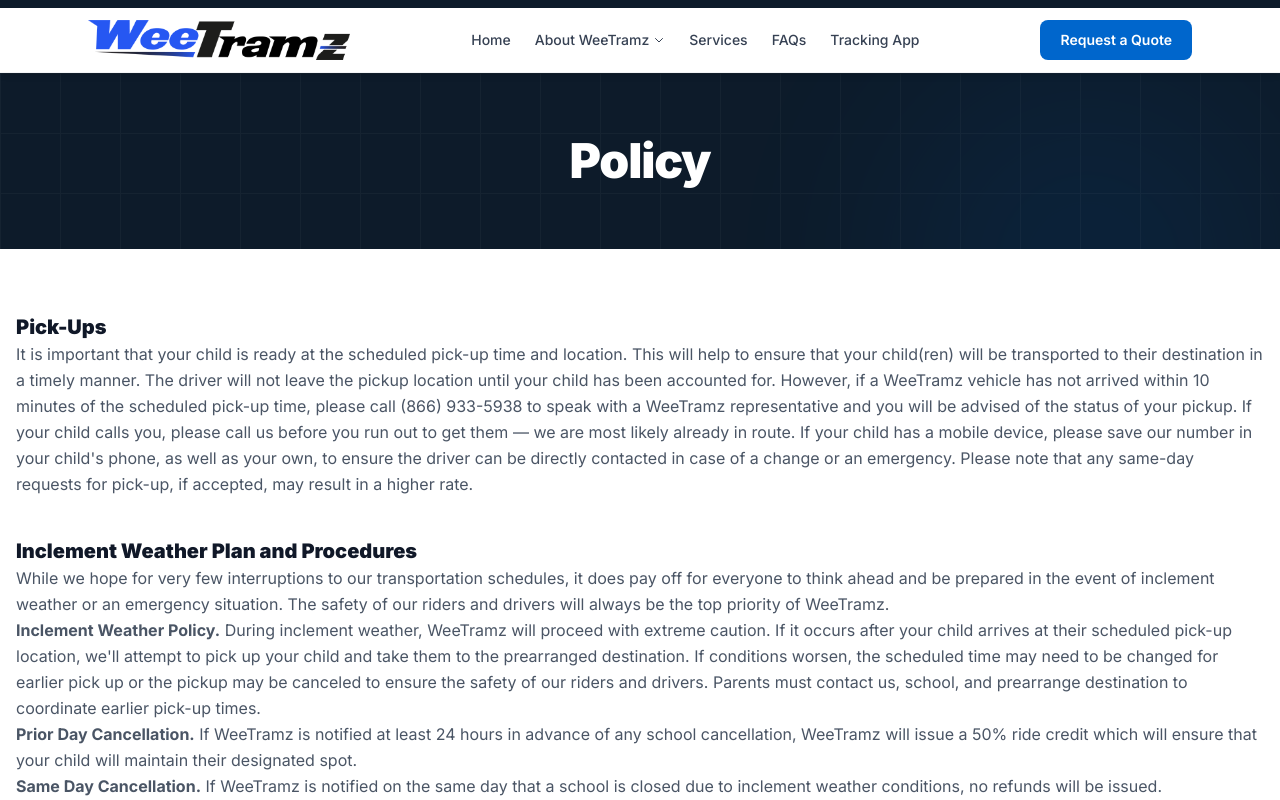
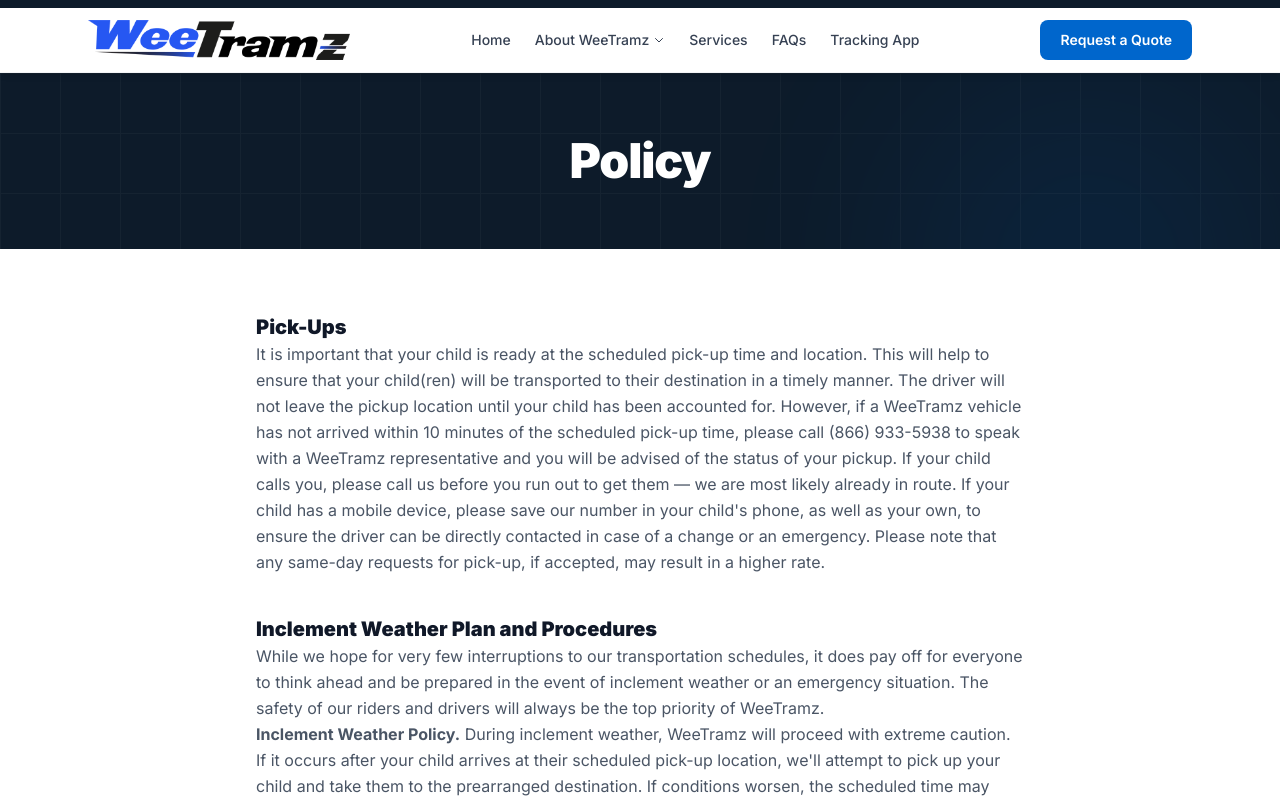
Before and after one commit to tramzbmw-alt/weetramz-website, a Next.js app: page /about/policy in a window 1280 px wide. Shown: the top 800 px of the page. Built offline with nearby package versions, Linux system fonts and the light colour scheme.

Commit message:
Fix Policy page margins

```diff
--- a/app/about/policy/page.tsx
+++ b/app/about/policy/page.tsx
@@ -12,7 +12,7 @@
     <>
       <PageHero title="Policy" />
       <section className="py-16 px-4 bg-white">
-        <div className="max-w-3xl mx-auto prose prose-gray max-w-none">
+        <div className="max-w-3xl mx-auto">
 
           <h2 className="text-xl font-black text-gray-900 mt-0">Pick-Ups</h2>
           <p className="text-gray-600 leading-relaxed">It is important that your child is ready at the scheduled pick-up time and location. This will help to ensure that your child(ren) will be transported to their destination in a timely manner. The driver will not leave the pickup location until your child has been accounted for. However, if a WeeTramz vehicle has not arrived within 10 minutes of the scheduled pick-up time, please call (866) 933-5938 to speak with a WeeTramz representative and you will be advised of the status of your pickup. If your child calls you, please call us before you run out to get them — we are most likely already in route. If your child has a mobile device, please save our number in your child's phone, as well as your own, to ensure the driver can be directly contacted in case of a change or an emergency. Please note that any same-day requests for pick-up, if accepted, may result in a higher rate.</p>
```
